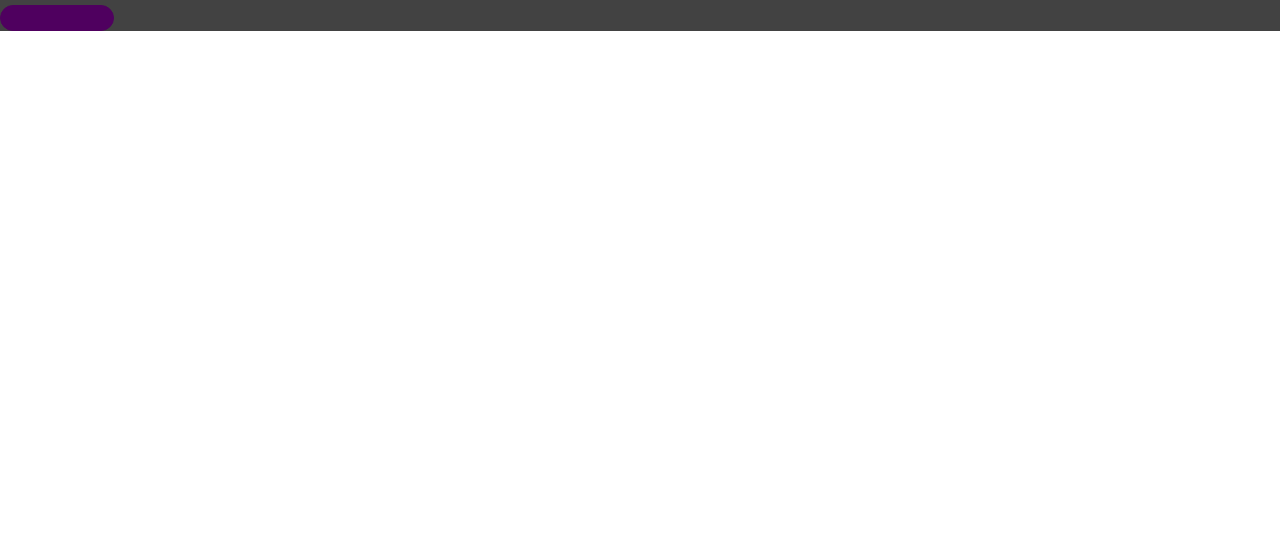
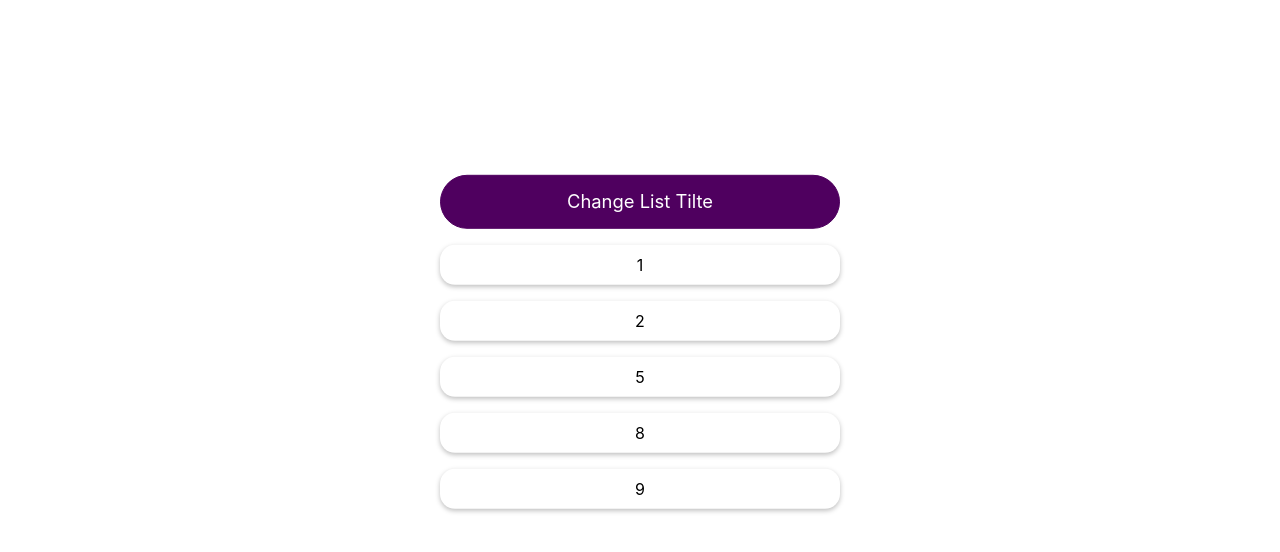
Before and after one commit to dntrieunguyen/js-practice, a React (Create React App) app: page /lab1001 in a window 1280 px wide. Shown: the top 552 px of the page. Built offline with nearby package versions, Linux system fonts and the light colour scheme.

Commit message:
Complete Lab 10.1

```diff
--- a/src/components/Lab10-1/components/Demo/DemoList.js
+++ b/src/components/Lab10-1/components/Demo/DemoList.js
@@ -1,21 +1,23 @@
-import React from 'react';
+import React, { useMemo } from 'react';
 
 import classes from './DemoList.module.css';
 
 const DemoList = props => {
    const { items } = props;
 
-   console.log('Items sorted');
-   // const sortedList = items.sort((a, b) => a - b);
+   const sortedList = useMemo(() => {
+      console.log('Items sorted');
+      return items.sort((a, b) => a - b);
+   }, []);
 
    console.log('DemoList RUNNING');
    return (
       <div className={classes.list}>
          <h2>{props.title}</h2>
          <ul>
-            {/* {sortedList.map((item) => (
-          <li key={item}>{item}</li>
-        ))} */}
+            {sortedList.map(item => (
+               <li key={item}>{item}</li>
+            ))}
          </ul>
       </div>
    );
--- a/src/components/Lab10-1/components/Demo/DemoList.module.css
+++ b/src/components/Lab10-1/components/Demo/DemoList.module.css
@@ -9,4 +9,5 @@
    padding: 0.5rem;
    box-shadow: 0 2px 5px rgba(0, 0, 0, 0.26);
    border-radius: 15px;
+   text-align: center;
 }
--- a/src/components/Lab10-1/components/Lab1001.js
+++ b/src/components/Lab10-1/components/Lab1001.js
@@ -1,12 +1,18 @@
 import Button from './UI/Button/Button';
 import DemoList from './Demo/DemoList';
-import React from 'react';
+import React, { useCallback, useState } from 'react';
 
 export default function Lab1001() {
+   const [title, setTitle] = useState('Change List Tilte');
+   const items = [5, 2, 8, 1, 9];
+   const onClickBtn = useCallback(() => {
+      setTitle('Changed Title');
+      console.log('Button RUNNING');
+   }, []);
    return (
-      <div>
-         <DemoList></DemoList>
-         <Button></Button>
+      <div className="absolute -translate-x-1/2 translate-y-1/2 top-1/2 left-1/2 w-[400px]">
+         <Button onClickBtn={onClickBtn}>{title}</Button>
+         <DemoList items={items}></DemoList>
       </div>
    );
 }
--- /dev/null
+++ b/src/components/Lab10-1/components/Lab1001.scss
@@ -0,0 +1,3 @@
+#root {
+   background-color: bisque;
+}
--- a/src/components/Lab10-1/components/UI/Button/Button.js
+++ b/src/components/Lab10-1/components/UI/Button/Button.js
@@ -1,14 +1,12 @@
 import React from 'react';
-
 import classes from './Button.module.css';
 
-const Button = (props) => {
-  console.log('Button RUNNING');
+const Button = props => {
    return (
       <button
          type={props.type || 'button'}
          className={`${classes.button} ${props.className}`}
-      onClick={props.onClick}
+         onClick={props.onClickBtn}
          disabled={props.disabled}
       >
          {props.children}
--- a/src/components/Lab10-1/components/UI/Button/Button.module.css
+++ b/src/components/Lab10-1/components/UI/Button/Button.module.css
@@ -7,6 +7,7 @@
    cursor: pointer;
    font-size: 1.15rem;
    border-radius: 30px;
+   width: 100%;
 }
 
 .button:hover,
```
Lines whose indentation alone changed are shown as unchanged.
